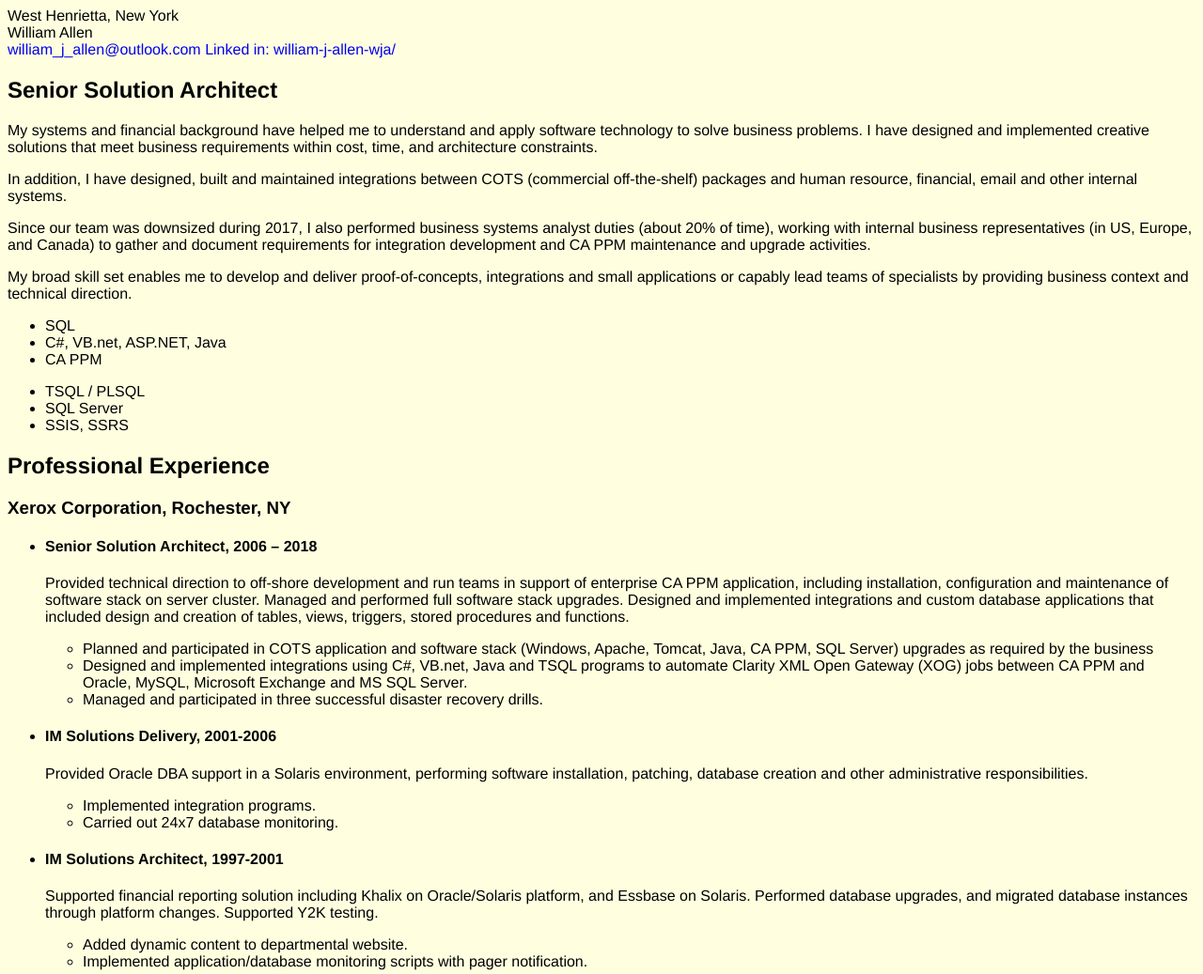
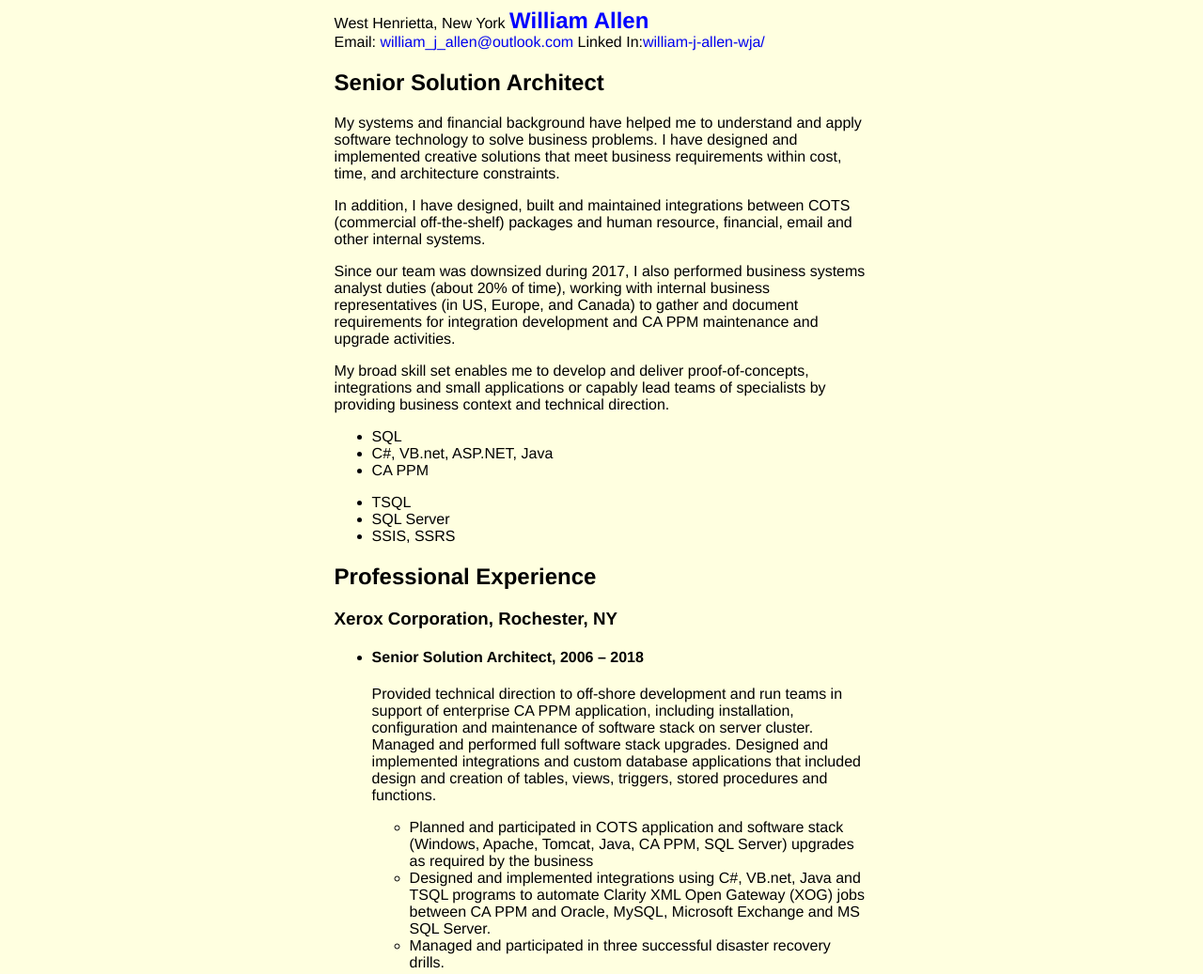
Before and after one commit to wallen145/Portfolio, a plain HTML site: page resume/index.html in a window 1280 px wide. Shown: the top 1037 px of the page at 94% size. Drawn offline with Linux system fonts and the light colour scheme.

Commit message:
CSS changes

```diff
--- a/resume/index.html
+++ b/resume/index.html
@@ -11,16 +11,11 @@
 </head>
 <body>
 	<main class="grid">
-			<aside class="sidebar-left">
-					<section class="my_location">West Henrietta, New York</section>
-			</aside>
-			<header>
-				<section class="my_name">William Allen</section>
-			</header>
-			<aside class="sidebar-right">
-					<a href="william_j_allen@outlook.com">william_j_allen@outlook.com</a>
-					<a href="https://www.linkedin.com/in/william-j-allen-wja/">Linked in: william-j-allen-wja/</a>
-			</aside>
+			<aside id="title">
+				  <span id="myLocation">West Henrietta, New York</span>
+					<span id="myName">William Allen</span>
+					<div>Email: <a href="william_j_allen@outlook.com">william_j_allen@outlook.com</a>
+						Linked In:<a href="https://www.linkedin.com/in/william-j-allen-wja/">william-j-allen-wja/</a></div>
 			<article>
 						<section class="work_history">
 							<h2 class="role">Senior Solution Architect</h2>
@@ -35,7 +30,7 @@
 									<li>CA PPM</li>
 								</ul>
 								<ul class="sql_skills">
-									<li>TSQL / PLSQL</li>
+									<li>TSQL</li>
 									<li>SQL Server</li>
 									<li>SSIS, SSRS</li>
 								</ul>
--- a/resume/resume.css
+++ b/resume/resume.css
@@ -71,14 +71,6 @@ footer {
     text-align:center;
 }
 
-.education {
-  margin:0 auto;
-  width: 75%;
-  align-content: center;
-  justify-content: center;
-  align-items: center;
-}
-
 .photos {
   margin:0 auto;
   width: 80%;
@@ -93,3 +85,20 @@ footer {
   width: 100%;
   text-align: center;
 }
+
+.education {
+  margin:0 auto;
+}
+
+#myName {
+  color: blue;
+  font-weight: bold;
+  font-size: 1.5em;
+  align-content:center;
+}
+
+#title {
+  width: 45% ;
+  margin-left: auto ;
+  margin-right: auto ;
+}
```
